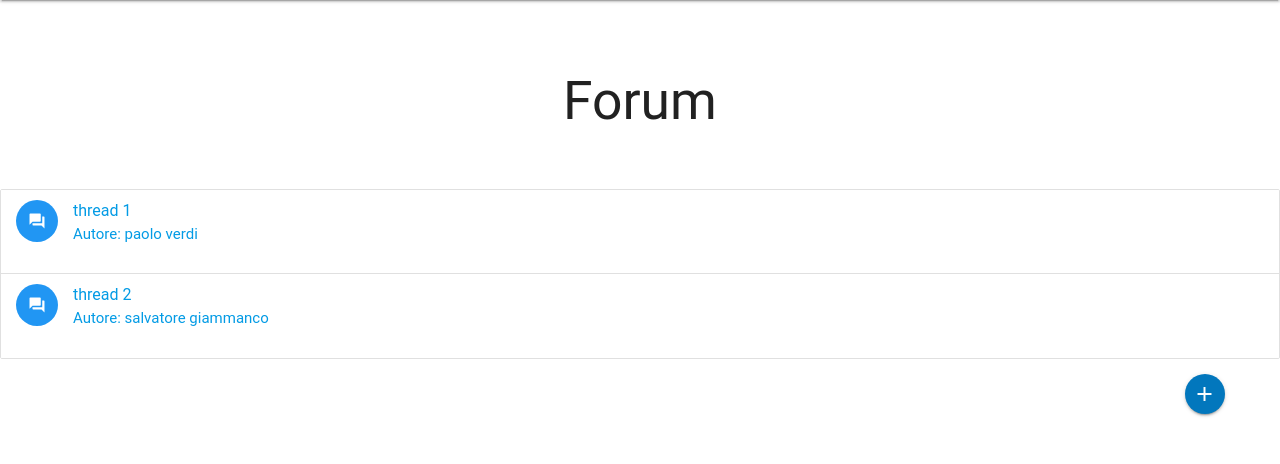
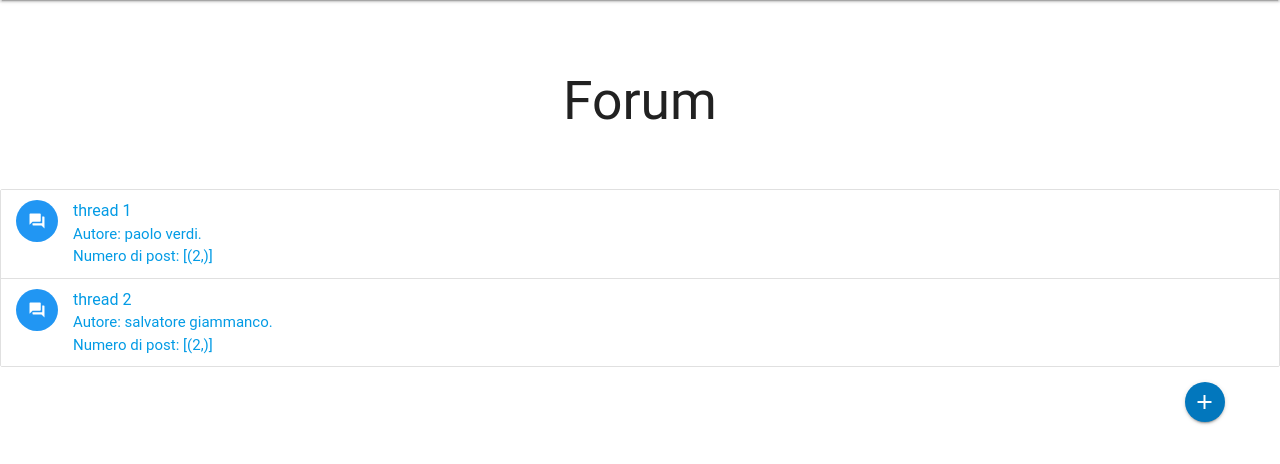
Before and after one commit to FirEc00l/reteclil, a Flask app: page /forum in a window 1280 px wide. Shown: the part 64-528 px from the top of the page. Run offline with Flask 2, Linux system fonts and the light colour scheme; a user stored in the database is signed in; data comes from the database, SQL or seed files in the repository; some libraries are stand-ins or nearby versions; some web fonts are replaced.

Commit message:
some fixes

```diff
--- a/templates/forum.html
+++ b/templates/forum.html
@@ -40,7 +40,8 @@
       <li class="collection-item avatar">
         <i class="material-icons circle blue">question_answer</i>
         <span class="title Abbrevia">{{thread.title}}</span>
-        <p class="Abbrevia">Autore: {{thread.name}}  {{thread.surname}}
+        <p class="Abbrevia">Autore: {{thread.name}}  {{thread.surname}}.<br>
+        Numero di post: {{nthread}}
         </p>
       </a>
       <!--da rendere hidden -->
@@ -73,13 +74,13 @@
       <form class="col s12" action="/forum" method="POST">
         <div class="row">
           <div class="input-field col s12">
-            <input placeholder="Title" type="text" >
+            <input placeholder="Title" type="text" id="title">
             <label for="Title">Title</label>
           </div>
         </div>
         <div class="row">
           <div class="input-field col s12">
-            <textarea id="textarea1" class="materialize-textarea"></textarea>
+            <textarea id="content" class="materialize-textarea"></textarea>
             <label for="textarea1">Description</label>
           </div>
         </div>
```
